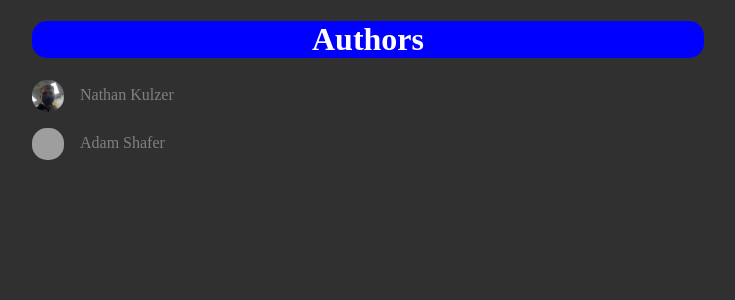
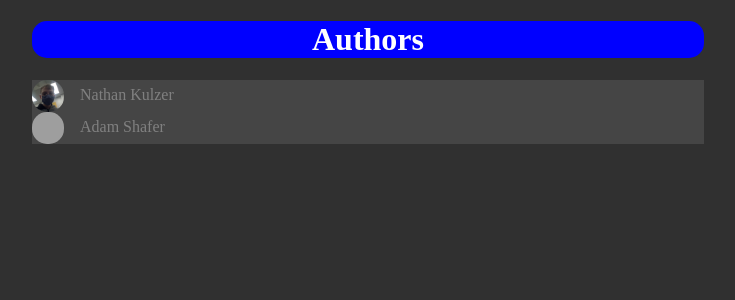
Before and after one commit to PoolloverNathan/grace-cooking, a Jekyll site: the page built from authors.md, in a window 1280 px wide. Shown: the top 300 px of the page, without its empty margins (272-1007 px from the left). Built offline with Jekyll 4.4.1, drawn with Linux system fonts in a browser that asks for light colours; grey boxes are pictures that could not be loaded.

Commit message:
Wrap in a div and move the extra things

```diff
--- a/_includes/author.html
+++ b/_includes/author.html
@@ -1,6 +1,8 @@
 {% assign authors = site.data.authors %}
+<div class="{{include.classes}}" {{include.attributes}}>
 {% if authors[include.name] %}
-<img {{include.attributes}} class="auth_img {{include.classes}}" src="/authors/{{include.name}}.png" />&emsp;<a class=auth_name href="/authors/{{include.name}}">{{authors[include.name]}}</a>
+<img class="auth_img " src="/authors/{{include.name}}.png" />&emsp;<a class=auth_name href="/authors/{{include.name}}">{{authors[include.name]}}</a>
 {% else %}
 <a class=redtext href="/authors/{{include.name}}">unknown author {{include.name}}</a>
 {% endif %}
+</div>
```
